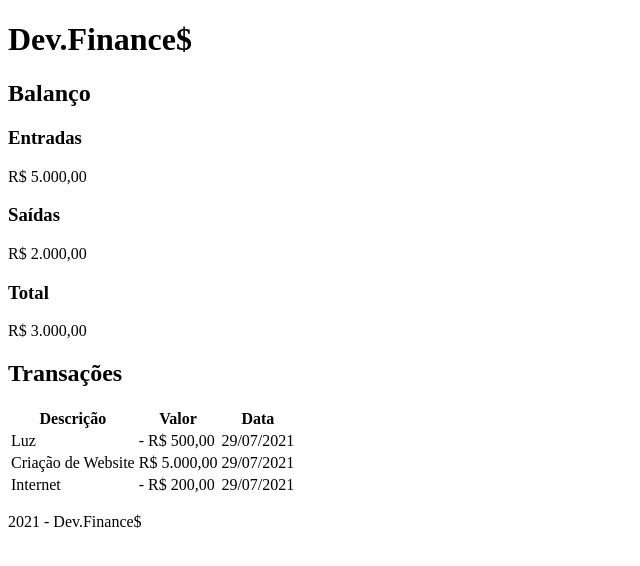
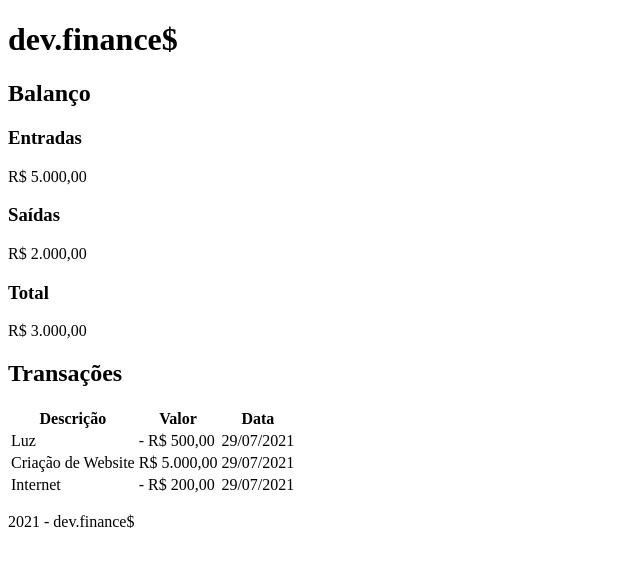
Before and after one commit to ThiagoBrito-Dev/devfinances, a plain HTML site: page index.html in a window 1280 px wide. Shown: the whole page, without its empty margins (0-640 px from the left). Drawn offline with Linux system fonts and the light colour scheme.

Commit message:
Initial commit

```diff
--- a/index.html
+++ b/index.html
@@ -5,7 +5,7 @@
     <meta http-equiv="X-UA-Compatible" content="IE=edge" />
     <meta name="viewport" content="width=device-width, initial-scale=1.0" />
 
-    <title>Dev.Finance$</title>
+    <title>dev.finance$</title>
 
     <link rel="preconnect" href="https://fonts.googleapis.com" />
     <link rel="preconnect" href="https://fonts.gstatic.com" crossorigin />
@@ -17,7 +17,7 @@
   </head>
   <body>
     <header>
-      <h1 id="brand">Dev.Finance$</h1>
+      <h1 id="brand">dev.finance$</h1>
     </header>
     <main>
       <section id="balance">
@@ -70,7 +70,7 @@
         </table>
       </section>
     </main>
-    <footer><p>2021 - Dev.Finance$</p></footer>
+    <footer><p>2021 - dev.finance$</p></footer>
     <script src="script.js"></script>
   </body>
 </html>
```
